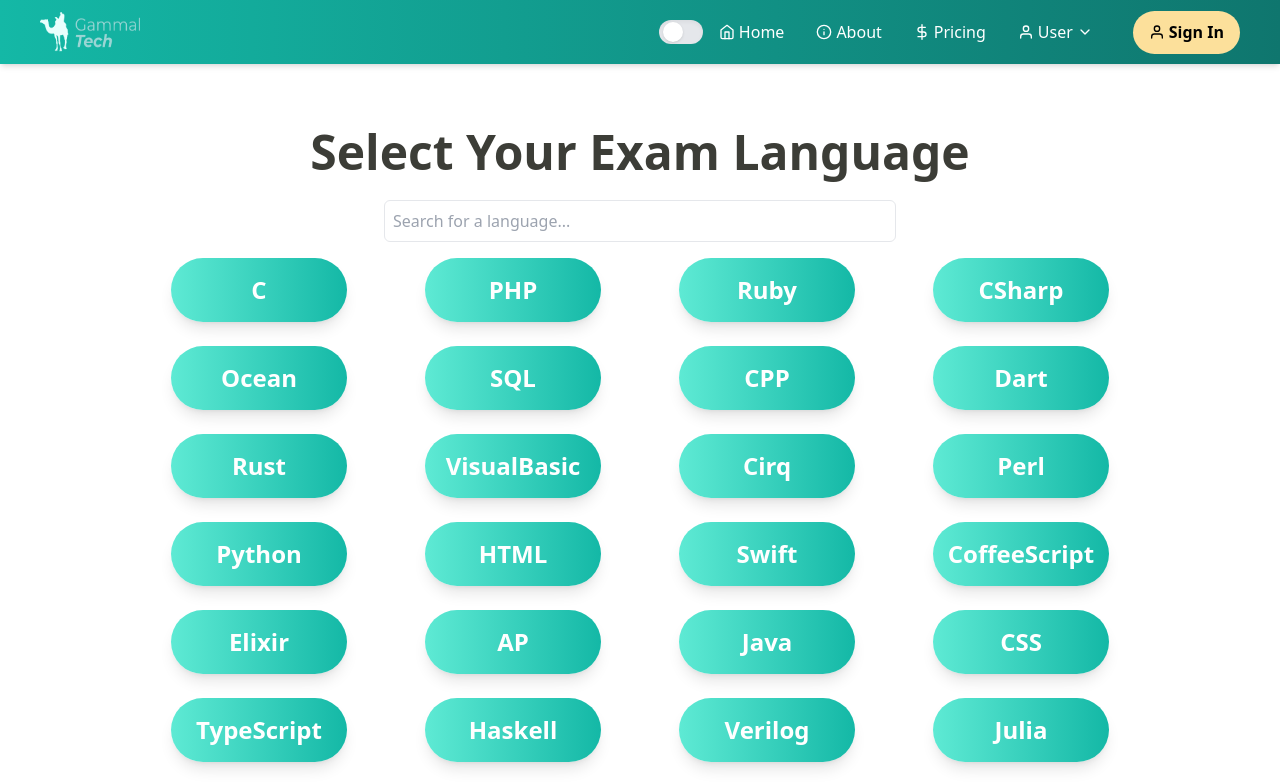
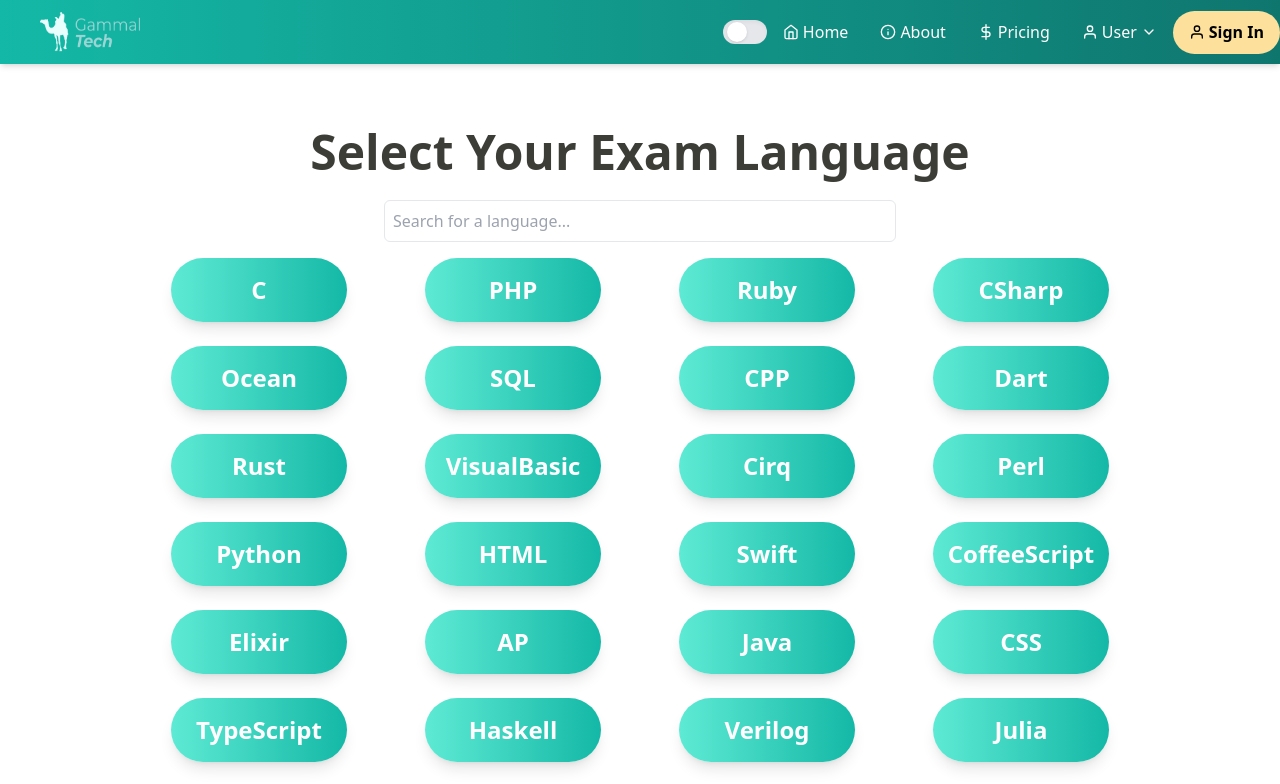
Before and after one commit to abdelrhmanadel200/g-tech-exams, a Next.js app: page /exam in a window 1280 px wide. Shown: the top 784 px of the page. Built offline with nearby package versions, Linux system fonts and the light colour scheme.

Commit message:
Update Navbar.tsx

```diff
--- a/src/components/Navbar.tsx
+++ b/src/components/Navbar.tsx
@@ -40,8 +40,9 @@ const Navbar = () => {
         </Link>
       </div>
 
+      {/* Hamburger Button */}
       <button
-        className={`ml-4 sm:hidden ${darkMode ? 'text-gray-300' : 'text-white'}`}
+        className={`mr-6 sm:hidden ${darkMode ? 'text-gray-300' : 'text-white'}`}
         onClick={() => setMobileMenuOpen(!mobileMenuOpen)}
         aria-expanded={mobileMenuOpen}
         aria-label="Toggle navigation"
@@ -49,16 +50,20 @@ const Navbar = () => {
         {mobileMenuOpen ? <FiX size={24} /> : <FiMenu size={24} />}
       </button>
 
+      {/* Mobile menu backdrop */}
       {mobileMenuOpen && (
-        <div className="fixed inset-0 bg-black opacity-30 z-10" onClick={handleLinkClick} />
+        <div className="fixed inset-0 bg-black opacity-50 z-10" onClick={handleLinkClick}></div>
       )}
 
+      {/* Main Navigation */}
       <nav
-        className={`relative flex items-center transition-all duration-200 ${mobileMenuOpen ? 'flex-col absolute top-16 left-0 w-full sm:static sm:flex-row' : 'hidden sm:flex'}`}
+        className={`${
+          mobileMenuOpen ? 'flex' : 'hidden'
+        } sm:flex flex-col sm:flex-row items-center absolute sm:static top-16 left-0 w-full sm:w-auto bg-white sm:bg-transparent z-20 sm:z-auto transition-all duration-300 sm:ml-10`}
         role="navigation"
       >
         {/* Dark Mode Toggle */}
-        <div className="flex items-center ml-4">
+        <div className="flex items-center ml-4 mb-4 sm:mb-0">
           <label className="relative inline-flex items-center cursor-pointer">
             <input type="checkbox" className="sr-only" checked={darkMode} onChange={toggleDarkMode} />
             <div className={`w-11 h-6 rounded-full shadow-inner ${darkMode ? 'bg-gray-800' : 'bg-gray-200'}`}></div>
@@ -66,24 +71,26 @@ const Navbar = () => {
           </label>
         </div>
 
-        <Link href="/" className={`flex items-center ${darkMode ? 'text-gray-300 hover:text-white' : 'text-white hover:text-gray-200'} transition duration-200 mx-2 p-2 rounded-md`} onClick={handleLinkClick}>
+        {/* Links */}
+        <Link href="/" className={`flex items-center ${darkMode ? 'text-gray-300 hover:text-white' : 'text-gray-700 sm:text-white hover:text-gray-200'} transition duration-200 mx-2 p-2 rounded-md`} onClick={handleLinkClick}>
           <FiHome className="mr-1" /> Home
         </Link>
 
-        <Link href="https://gammal.tech" className={`flex items-center ${darkMode ? 'text-gray-300 hover:text-white' : 'text-white hover:text-gray-200'} transition duration-200 mx-2 p-2 rounded-md`} onClick={handleLinkClick}>
+        <Link href="https://gammal.tech" className={`flex items-center ${darkMode ? 'text-gray-300 hover:text-white' : 'text-gray-700 sm:text-white hover:text-gray-200'} transition duration-200 mx-2 p-2 rounded-md`} onClick={handleLinkClick}>
           <FiInfo className="mr-1" /> About
         </Link>
 
-        <Link href="/pricing" className={`flex items-center ${darkMode ? 'text-gray-300 hover:text-white' : 'text-white hover:text-gray-200'} transition duration-200 mx-2 p-2 rounded-md`} onClick={handleLinkClick}>
+        <Link href="/pricing" className={`flex items-center ${darkMode ? 'text-gray-300 hover:text-white' : 'text-gray-700 sm:text-white hover:text-gray-200'} transition duration-200 mx-2 p-2 rounded-md`} onClick={handleLinkClick}>
           <FiDollarSign className="mr-1" /> Pricing
         </Link>
 
+        {/* Dropdown */}
         <div
-          className="relative"
+          className="relative mb-4 sm:mb-0"
           onMouseEnter={handleMouseEnterDropdown}
           onMouseLeave={handleMouseLeaveDropdown}
         >
-          <button className={`flex items-center ${darkMode ? 'text-gray-300 hover:text-white' : 'text-white hover:text-gray-200'} mx-2 p-2 rounded-md`}>
+          <button className={`flex items-center ${darkMode ? 'text-gray-300 hover:text-white' : 'text-gray-700 sm:text-white hover:text-gray-200'} mx-2 p-2 rounded-md`}>
             <FiUser className="mr-1" /> User <FiChevronDown className="ml-1" />
           </button>
           {dropdownOpen && (
@@ -100,7 +107,7 @@ const Navbar = () => {
           <span
             className={`${
               darkMode ? 'bg-[#003545] text-white hover:bg-[#071E3D]' : 'bg-[#FCE09B] text-black hover:bg-[#FFEEA9]'
-            } px-4 py-2 flex items-center justify-center hover:shadow-lg transition duration-200 my-2 sm:my-0 sm:ml-6 mr-10 rounded-full`}
+            } px-4 py-2 flex items-center justify-center hover:shadow-lg transition duration-200 rounded-full`}
             style={{ minWidth: '94px', minHeight: '43px', fontWeight: '600', fontSize: '16px' }}
           >
             <FiUser className="mr-1" /> Sign In
```
